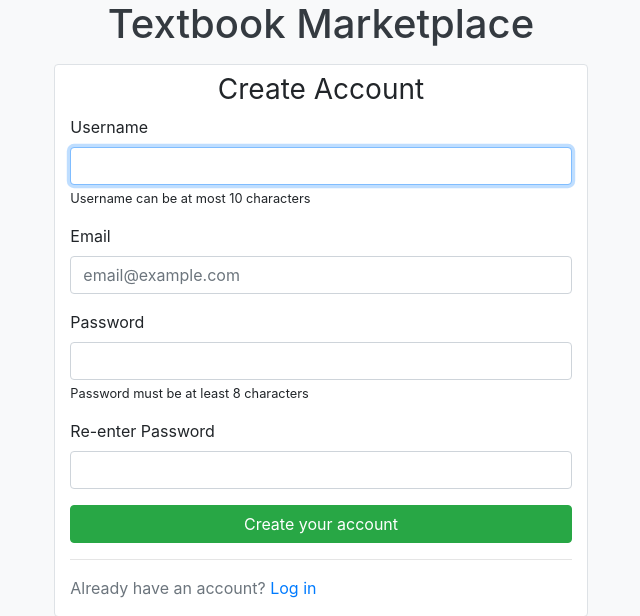
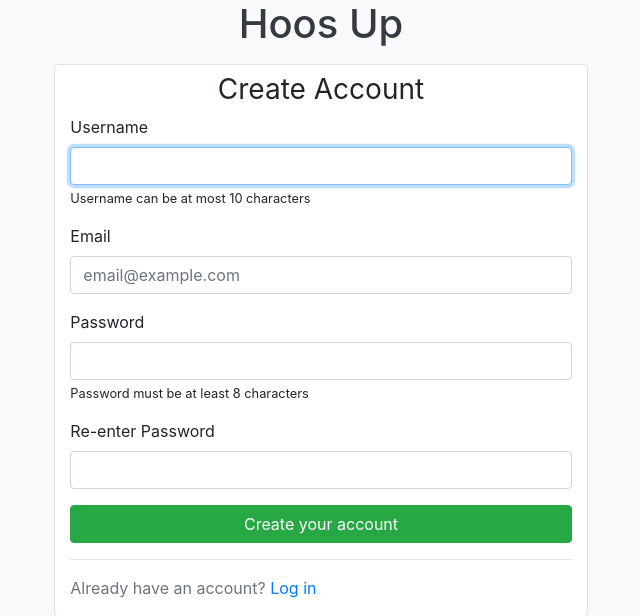
Before and after one commit to sidman00/HoosUp, a Django app: page /signup/ in a window 1280 px wide. Shown: the top 616 px of the page, without its empty margins (319-959 px from the left). Run offline with Django 3.2, Linux system fonts and the light colour scheme; some libraries are stand-ins or nearby versions.

Commit message:
link fixes

```diff
--- a/hoosuprightnow/templates/hoosuprightnow/signup.html
+++ b/hoosuprightnow/templates/hoosuprightnow/signup.html
@@ -13,7 +13,7 @@
 </head>
 <body class="container-fluid bg-light">
     <div class="row">
-        <a class="mx-auto text-dark text-center" style="text-decoration: none;" href=""><h1>Textbook Marketplace</h1></a>
+        <a class="mx-auto text-dark text-center" style="text-decoration: none;" href="{% url 'hoosuprightnow:index' %}"><h1>Hoos Up</h1></a>
     </div>
     <div class="row">
         <div class="col-lg-5 col-md-7 col-sm-8 col-10 border rounded mx-auto mt-2 bg-white">
--- a/hoosuprightnow/templates/registration/login.html
+++ b/hoosuprightnow/templates/registration/login.html
@@ -13,7 +13,7 @@
 </head>
 <body class="container-fluid bg-light">
     <div class="row">
-        <a class="mx-auto text-dark text-center" style="text-decoration: none;" href=""><h1>Hoos Up</h1></a>
+        <a class="mx-auto text-dark text-center" style="text-decoration: none;" href="{% url 'hoosuprightnow:index' %}"><h1>Hoos Up</h1></a>
     </div>
     <div class="row">
         <div class="col-lg-4 col-md-5 col-sm-8 col-10 border rounded mx-auto mt-2 bg-white">
@@ -35,7 +35,7 @@
                 <button type="submit" class="btn btn-block btn-success">Log in</button>
                 <hr />
                 <p class="text-secondary">New to Hoos Up?</p>
-                <button class="btn btn-block btn-secondary mb-3" type="button" onclick="">Sign up</button>
+                <button class="btn btn-block btn-secondary mb-3" type="button" onclick="location.href='{% url 'hoosuprightnow:signup' %}'">Sign up</button>
             </form>
         </div>
     </div>
```
